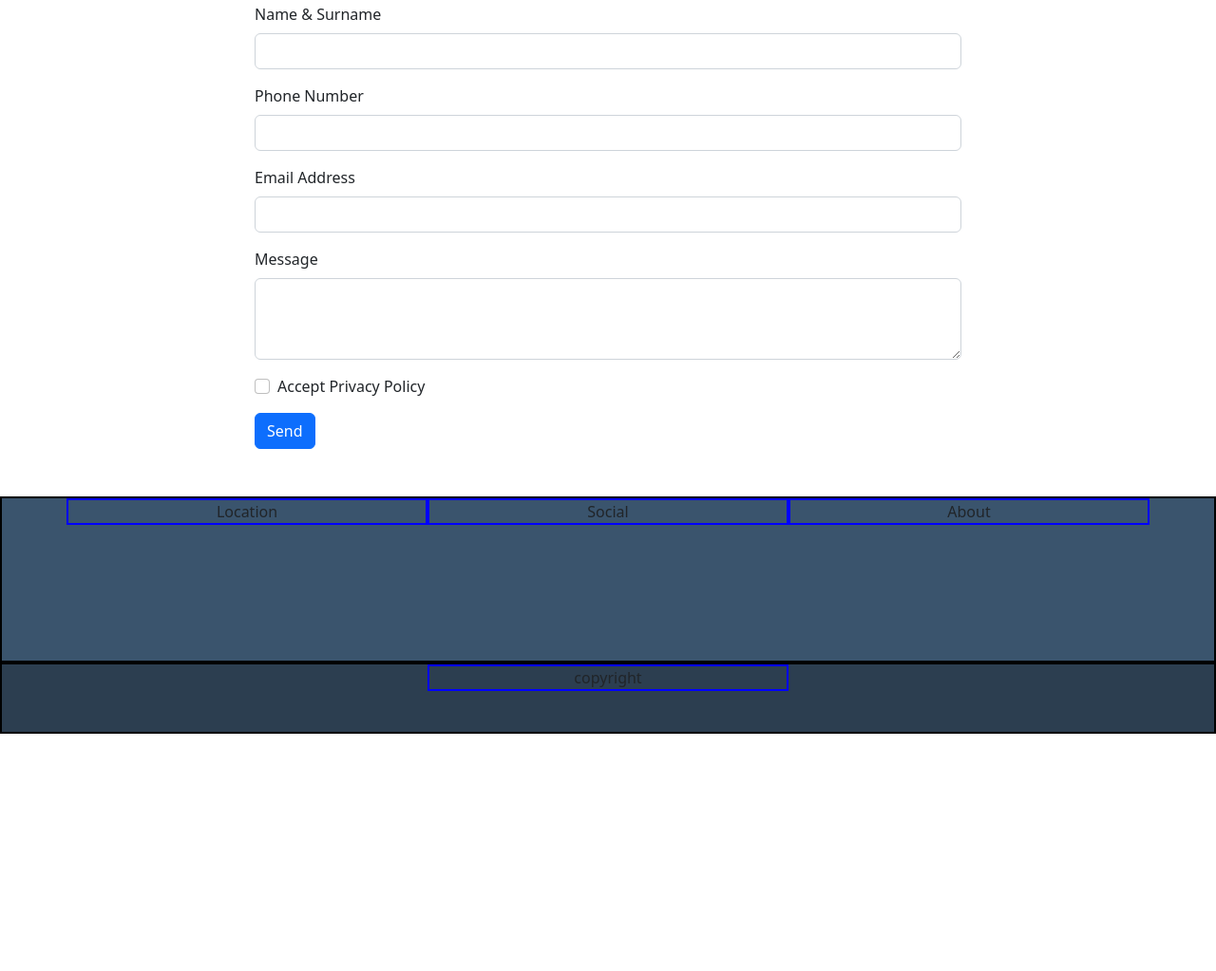
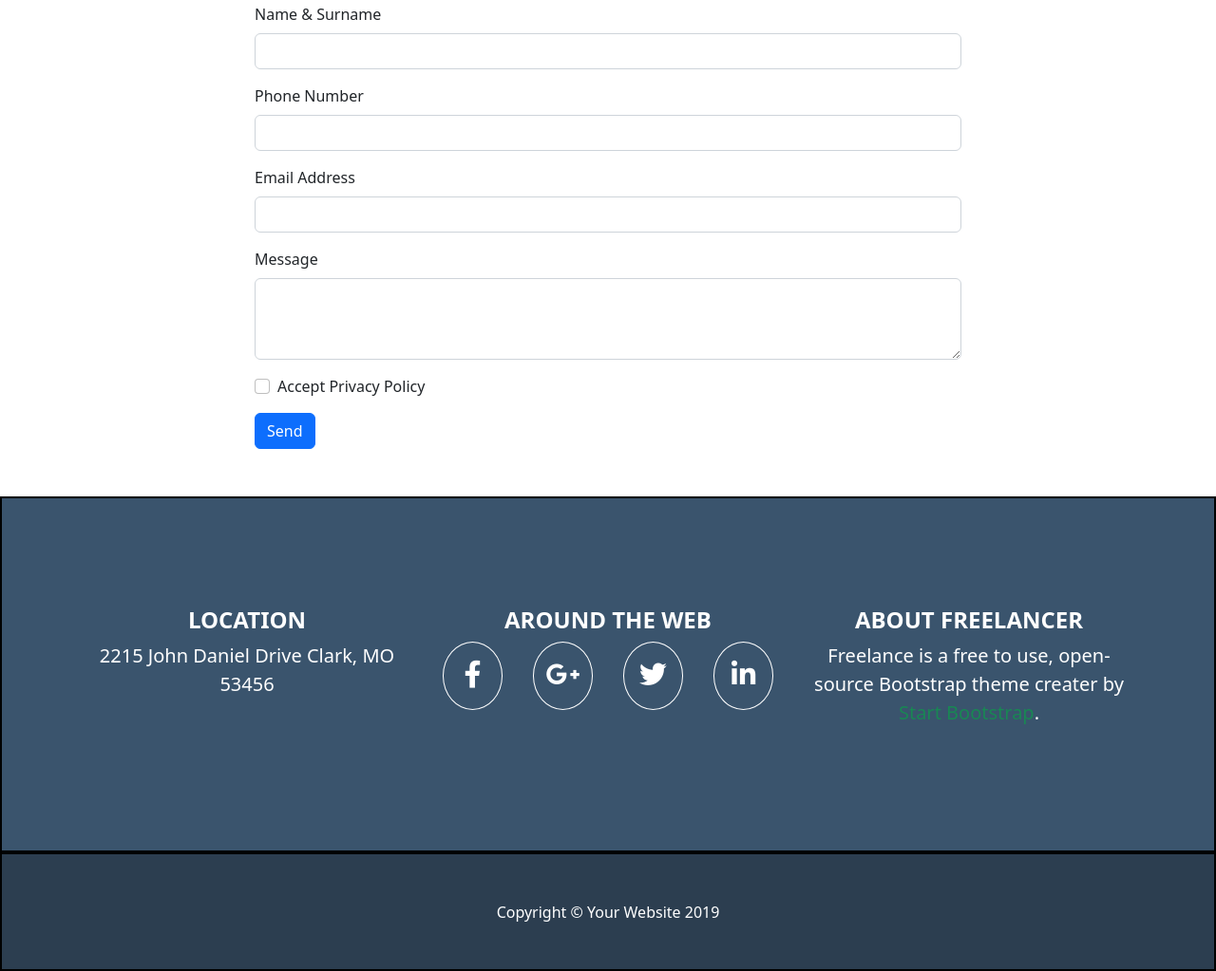
Before and after one commit to raffaele-catalano/html-css-bootstrap-freelancer, a plain HTML site: page index.html in a window 1280 px wide. Shown: the part 1891-2914 px from the top of the page at 95% size. Before the commit the page ends 2664 px from the top, so only its background shows below. Drawn offline with nearby package versions, Linux system fonts and the light colour scheme.

Commit message:
[html-css-add] footer_content

```diff
--- a/assets/css/style.css
+++ b/assets/css/style.css
@@ -95,14 +95,25 @@ main .container .card {
 }
 
 footer {
-    height: 250px;
+    height: 500px;
     background-color: #2C3E50;
+    color: white;
 }
 
 .social {
-    min-height: 70%;
+    height: 75%;
+}
+
+.social-info {
+    border: 1px solid white;
+    border-radius: 50%;
+    padding: 20px 0;
+}
+
+.social-info i {
+    font-size: 1.8rem;
 }
 
 .copyright {
-    min-height: 30%;
+    height: 25%;
 }
--- a/index.html
+++ b/index.html
@@ -204,19 +204,45 @@
             <section class="social text-center tertiary-bg debug-2">
                 <div class="container h-100">
                     <div class="row row-cols-1 row-cols-md-3 h-100 align-content-center">
+                        <div class="col">
+                            <h4 class="fw-bold text-uppercase">location</h4>
+                            <p class="text-capitalize fs-5">
+                                2215 john daniel drive clark, MO 53456
+                            </p>
+                        </div>
+                        <div class="col">
+                            <h4 class="fw-bold text-uppercase">around the web</h4>
+                            <div class="row justify-content-around">
+                                <div class="col-2 social-info">
+                                <i class="fa-brands fa-facebook-f"></i>
+                                </div>
+                                <div class="col-2 social-info">
+                                    <i class="fa-brands fa-google-plus-g"></i>
+                                </div>
+                                <div class="col-2 social-info">
+                                    <i class="fa-brands fa-twitter"></i>
+                                </div>
+                                <div class="col-2 social-info">
+                                    <i class="fa-brands fa-linkedin-in"></i>
+                                </div>
+                            </div>
 
-                        <div class="col debug">Location</div>
-                        <div class="col debug">Social</div>
-                        <div class="col debug">About</div>
+                        </div>
+                        <div class="col">
+                            <h4 class="fw-bold text-uppercase">about freelancer</h4>
+                            <p class="fs-5">
+                                Freelance is a free to use, open-source Bootstrap theme creater by <span class="text-success">Start Bootstrap</span>.
+                            </p>
+                        </div>
                     </div>
                 </div>
             </section>
 
             <section class="copyright text-center debug-2">
                 <div class="container h-100">
-                    <div class="row h-100 justify-content-center">
-                        <div class="col-7 col-md-3 col-lg-4 debug">
-                            <span>copyright</span>
+                    <div class="row h-100 align-content-center">
+                        <div class="col">
+                            <span class="text-capitalize">copyright &copy; your website 2019</span>
                         </div>
                     </div>
                 </div>
```
